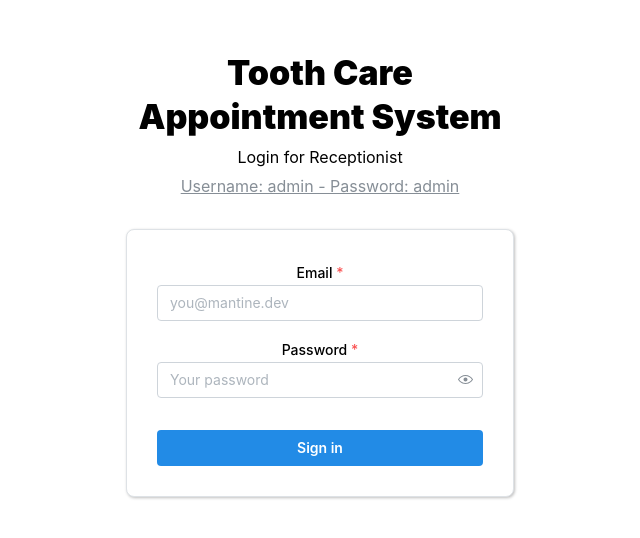
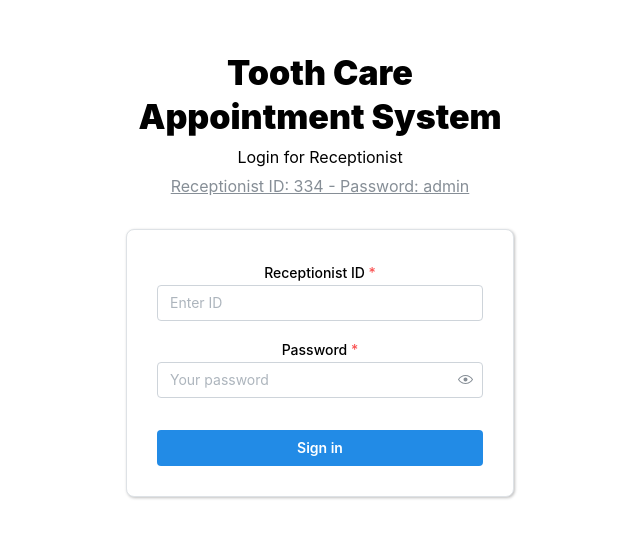
Before and after one commit to AhnafAhamed/tooth-care, a React (Vite) app: page /login in a window 1280 px wide. Shown: the part 126-664 px from the top of the page, without its empty margins (320-960 px from the left). Built offline with nearby package versions, Linux system fonts and the light colour scheme.

Commit message:
add auth

```diff
--- a/src/App.tsx
+++ b/src/App.tsx
@@ -3,12 +3,43 @@ import "./App.css";
 import { Login } from "./views/Login";
 import { Route, Routes } from "react-router-dom";
 import { Dashboard } from "./views/Dashboard";
+import { Receptionist } from "./services/Receptionist";
 
 function App() {
+  const receptionistData = {
+    id: 122,
+    name: "Gayani",
+    age: 24,
+    address: "230/1, Galle Road, Colombo 03",
+    phoneNumber: 7761234567,
+    nic: "20000990889",
+    employeeId: 344,
+    receptionistId: 1,
+  };
+  const receptionistGayani = new Receptionist(
+    receptionistData.id,
+    receptionistData.name,
+    receptionistData.age,
+    receptionistData.address,
+    receptionistData.phoneNumber,
+    receptionistData.nic,
+    receptionistData.employeeId,
+    receptionistData.receptionistId
+  );
+
+  receptionistGayani.setReceptionistId(334);
+  receptionistGayani.setPassword("admin");
+
   return (
     <Routes>
-      <Route path="/login" element={<Login />} />
-      <Route path="/" element={<Dashboard />} />
+      <Route
+        path="/login"
+        element={<Login receptionist={receptionistGayani} />}
+      />
+      <Route
+        path="/"
+        element={<Dashboard receptionist={receptionistGayani} />}
+      />
     </Routes>
   );
 }
--- a/src/views/Dashboard.tsx
+++ b/src/views/Dashboard.tsx
@@ -1,7 +1,22 @@
+import { useEffect } from "react";
 import { AppointmentList } from "../components/AppointmentList";
 import { DashboardLayout } from "../components/DashboardLayout";
+import { Receptionist } from "../services/Receptionist";
+import { useNavigate } from "react-router-dom";
 
-export function Dashboard() {
+type DashboardProps = {
+  receptionist: Receptionist;
+};
+
+export function Dashboard({ receptionist }: DashboardProps) {
+  const navigate = useNavigate();
+
+  useEffect(() => {
+    if (!receptionist.getIsAuthenticated()) {
+      navigate("/login");
+    }
+  });
+
   return (
     <DashboardLayout>
       <AppointmentList></AppointmentList>
--- a/src/views/Login.tsx
+++ b/src/views/Login.tsx
@@ -8,32 +8,80 @@ import {
   Button,
 } from "@mantine/core";
 import classes from "./Login.module.css";
+import { Receptionist } from "../services/Receptionist";
+import { useForm } from "@mantine/form";
+import { FormEvent, useEffect } from "react";
+import { useNavigate } from "react-router-dom";
 
-export function Login() {
+type LoginProps = {
+  receptionist: Receptionist;
+};
+
+export function Login({ receptionist }: LoginProps) {
+  const navigate = useNavigate();
+  const form = useForm({
+    initialValues: {
+      receptionistId: "",
+      password: "",
+    },
+
+    validate: {
+      receptionistId: (value: string) =>
+        parseInt(value) !== receptionist.getReceptionistId()
+          ? "Receptionist ID is incorrect"
+          : null,
+      password: (value) =>
+        value !== receptionist.getPassword() ? "Password is incorrect" : null,
+    },
+  });
+
+  useEffect(() => {
+    console.log(receptionist);
+  }, []);
+
+  const handleSubmit = (e: FormEvent<HTMLFormElement>) => {
+    e.preventDefault();
+    form.validate();
+    console.log(form.values);
+    if (!form.isValid()) return;
+    receptionist.setIsAuthenticated(true);
+    navigate("/");
+    console.log("Submitted");
+  };
+
   return (
     <Container size={420} my={40}>
       <Title ta="center" className={classes.title}>
         Tooth Care Appointment System
       </Title>
+
       <Text size="md" ta="center" mt={5}>
         Login for Receptionist
       </Text>
 
       <Text c="dimmed" size="md" ta="center" mt={5}>
-        <u>Username: admin - Password: admin</u>
+        <u>Receptionist ID: 334 - Password: admin</u>
       </Text>
 
       <Paper withBorder shadow="md" p={30} mt={30} radius="md">
-        <TextInput label="Email" placeholder="you@mantine.dev" required />
+        <form onSubmit={handleSubmit}>
+          <TextInput
+            label="Receptionist ID"
+            placeholder="Enter ID"
+            {...form.getInputProps("receptionistId")}
+            required
+          />
           <PasswordInput
             label="Password"
             placeholder="Your password"
+            {...form.getInputProps("password")}
             required
             mt="md"
           />
-        <Button fullWidth mt="xl">
+          <Button fullWidth mt="xl" type="submit">
             Sign in
           </Button>
+        </form>
       </Paper>
     </Container>
   );
```
Lines whose indentation alone changed are shown as unchanged.
